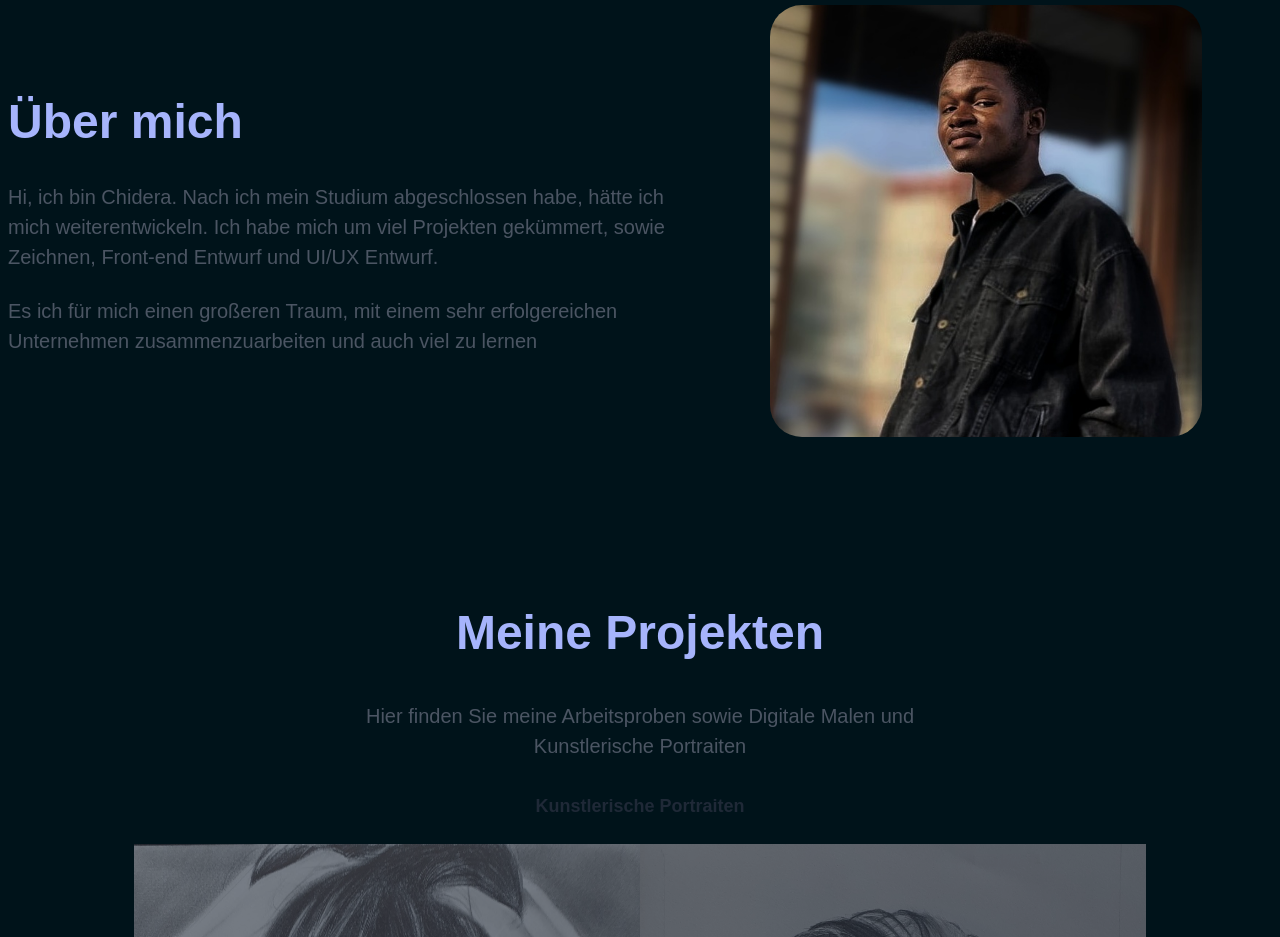
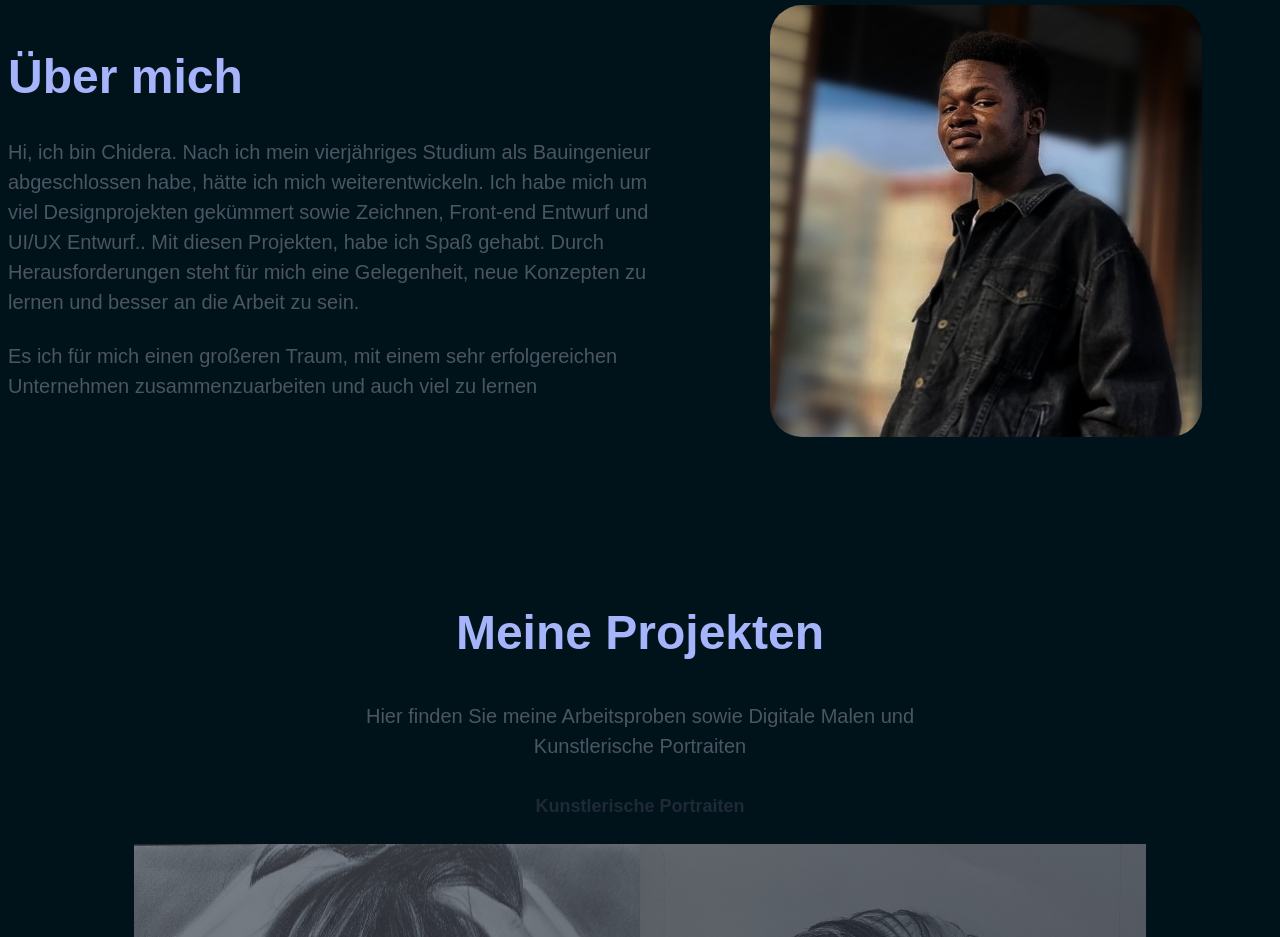
Before and after one commit to Codemaxxxx/Building-a-Portfolio-Website, a website built with Vite: page index.html in a window 1280 px wide. Shown: the part 920-1857 px from the top of the page. Built offline with nearby package versions, Linux system fonts and the light colour scheme; a web font is replaced by a local one.

Commit message:
First commit

```diff
--- a/index.html
+++ b/index.html
@@ -80,7 +80,7 @@
       <section id="about" class="about container section">
         <div class="about__content">
           <h2 class="about__title">Über mich</h2>
-          <p class="about__description">Hi, ich bin Chidera. Nach ich mein Studium abgeschlossen habe, hätte  ich mich weiterentwickeln. Ich habe mich um viel Projekten gekümmert, sowie Zeichnen, Front-end Entwurf und UI/UX Entwurf. </p>
+          <p class="about__description">Hi, ich bin Chidera. Nach ich mein vierjähriges Studium als Bauingenieur abgeschlossen habe, hätte ich mich weiterentwickeln. Ich habe mich um viel Designprojekten gekümmert sowie Zeichnen, Front-end Entwurf und UI/UX Entwurf.. Mit diesen Projekten, habe ich Spaß gehabt. Durch Herausforderungen steht für mich eine Gelegenheit, neue Konzepten zu lernen und besser an die Arbeit zu sein. </p>
           <p class="about__description">Es ich für mich einen großeren Traum, mit einem sehr erfolgereichen Unternehmen zusammenzuarbeiten und auch viel zu lernen</p>
         </div>
         <div class="about__img-wrapper">
```
